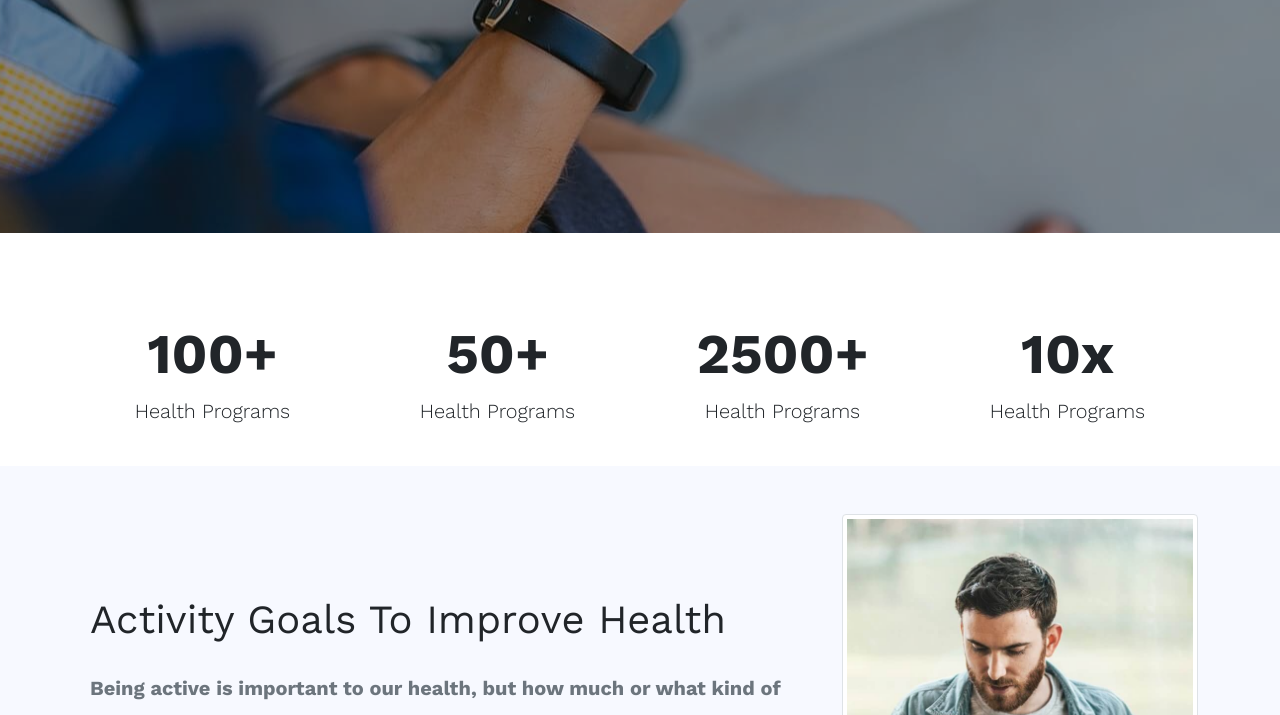
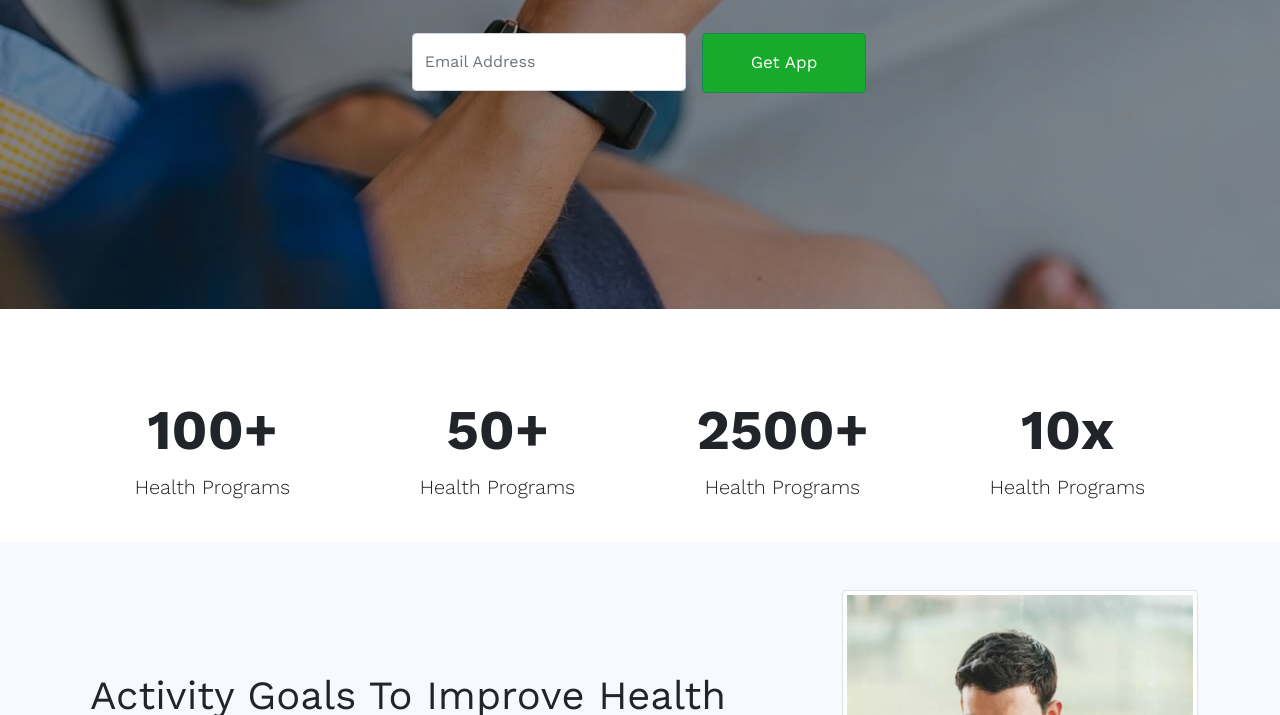
Before and after one commit to sadia-ema/video-assignment30, a plain HTML site: page index.html in a window 1280 px wide. Shown: the part 472-1187 px from the top of the page. Drawn offline with nearby package versions, Linux system fonts and the light colour scheme.

Commit message:
Add files via upload

```diff
--- a/index.html
+++ b/index.html
@@ -56,7 +56,21 @@
         <div class="banner text-center text-white">
             <h2 class="mb-5">It is created to watch your health</h2>
             <h1 class="display-3 mb-5">Health Tracker App</h1>
-
+            <div class="form-banner text-center">
+                <form class="row g-3">
+                    <!-- <div class="col-auto">
+                        <label for="staticEmail2" class="visually-hidden">Email</label>
+                        <input type="text" readonly class="form-control-plaintext" id="staticEmail2" value="email@example.com">
+                    </div> -->
+          <div class="col-auto">
+            <label for="inputPassword2" class="visually-hidden">Password</label>
+            <input type="password" class="form-control email-address pe-5 py-3" id="inputPassword2" placeholder="Email Address">
+          </div>
+          <div class="col-auto">
+            <button type="submit" class="btn btn-success text-center py-3 get-app px-5 mb-3">Get App</button>
+          </div>
+        </form>
+            </div>
 
         </div>
     </section>
@@ -222,6 +236,9 @@
     </div>
 </section>
 
+
+
+
     <!-- Optional JavaScript; choose one of the two! -->
 
     <!-- Option 1: Bootstrap Bundle with Popper -->
--- a/style.css
+++ b/style.css
@@ -94,3 +94,19 @@ ul.navbar-nav.jon.menu.mb-2.mb-lg-0 {
         position: relative;
         left: -56px;
     }
+    .form-banner.text-center {
+
+        margin-left: -2px;
+        display: inline-block;
+    }
+    .get-app{
+        background: rgb(23, 170, 43);
+        font-size: 17px;
+        transition: .4s;
+    }
+    .get-app:hover{
+        background: none;
+    }
+    .email-address:focus{
+        border:1px solid olivedrab;
+    }
```
